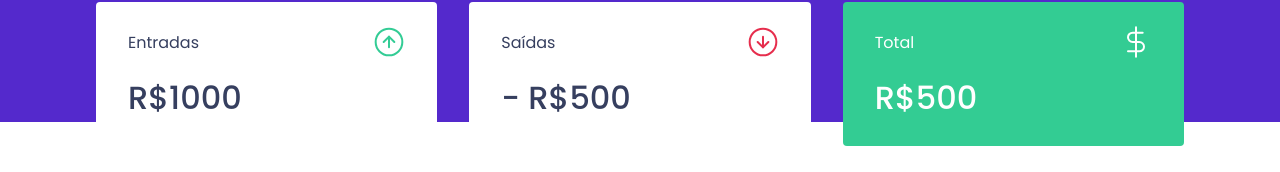
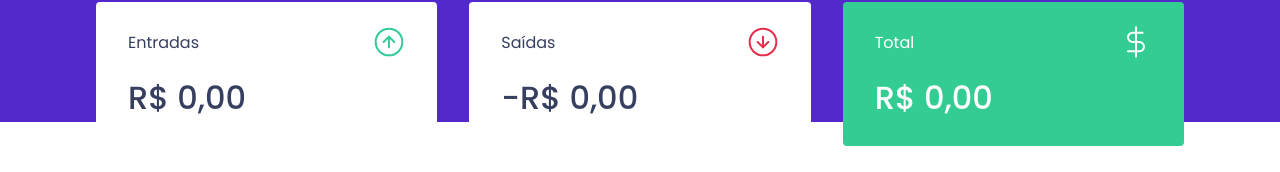
Before and after one commit to Alessandra-Nastassja/dtmoney, a React (Create React App) app: page / in a window 1280 px wide. Shown: the part 150-322 px from the top of the page. Built offline with nearby package versions, Linux system fonts and the light colour scheme; no server answers; what miragejs would draw is missing.

Commit message:
add summary

```diff
--- a/src/components/Summary/index.tsx
+++ b/src/components/Summary/index.tsx
@@ -9,6 +9,22 @@
 export function Summary(){
     const { transactions } = useContext(TransactionsContext);
 
+    const summary =  transactions.reduce((acc, transaction) => {
+        if (transaction.type === 'deposit') {
+            acc.deposits += transaction.amount;
+            acc.total += transaction.amount;
+        } else {
+            acc.withdraws += transaction.amount;
+            acc.total -= transaction.amount;
+        }
+
+        return acc;
+    }, {
+        deposits: 0,
+        withdraws: 0,
+        total: 0
+    });
+
     return(
         <Container>
             <div>
@@ -16,7 +32,13 @@
                     <p>Entradas</p>
                     <img src={icomeImg} alt="Entradas" />
                 </header>
-                <strong>R$1000</strong>
+                <strong>
+                    { new Intl.NumberFormat('pt-BR', {
+                        style: 'currency',
+                        currency: 'BRL'
+                        }).format(summary.deposits)
+                    }
+                </strong>
             </div>
 
             <div>
@@ -24,7 +46,14 @@
                     <p>Saídas</p>
                     <img src={outcomeImg} alt="Entradas" />
                 </header>
-                <strong>- R$500</strong>
+                <strong>
+                    -
+                    { new Intl.NumberFormat('pt-BR', {
+                        style: 'currency',
+                        currency: 'BRL'
+                        }).format(summary.withdraws)
+                    }
+                </strong>
             </div>
 
             <div className="highlight-background">
@@ -32,7 +61,13 @@
                     <p>Total</p>
                     <img src={totalImg} alt="Entradas" />
                 </header>
-                <strong>R$500</strong>
+                <strong>
+                    { new Intl.NumberFormat('pt-BR', {
+                        style: 'currency',
+                        currency: 'BRL'
+                        }).format(summary.total)
+                    }
+                </strong>
             </div>
         </Container>
     )
```
